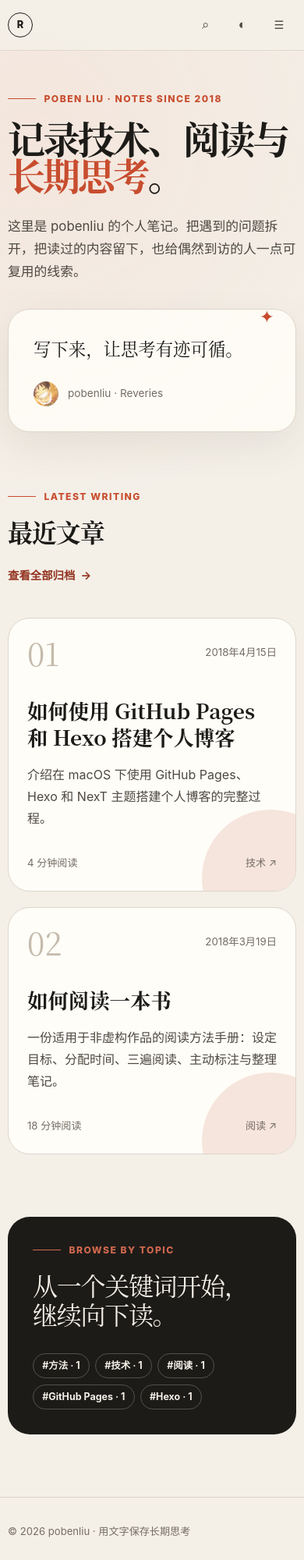
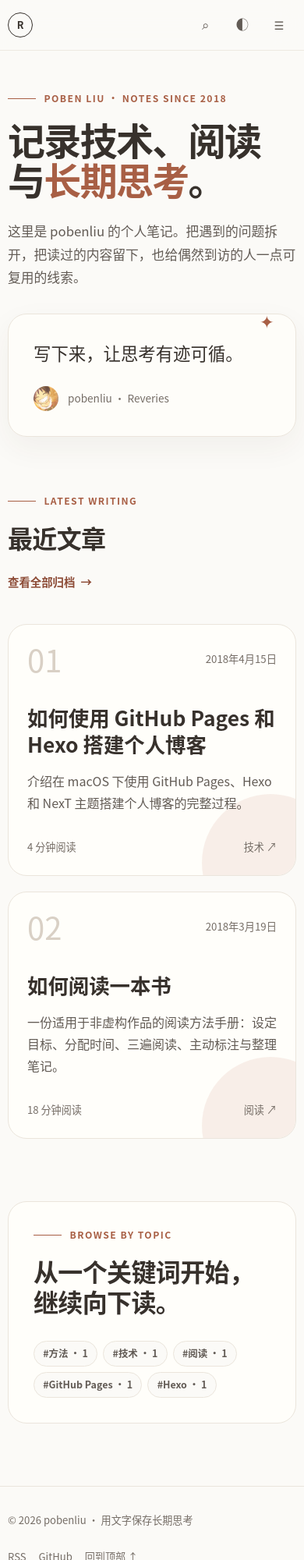
Before and after one commit to pobenliu/pobenliu.github.io, an Astro site: page / in a window 390 px wide. Shown: the top 2000 px of the page at 78% size. Built offline with nearby package versions, Linux system fonts and the light colour scheme; Astro itself is replaced by a stand-in of ours.

Commit message:
Lighten warm color palette and typography

```diff
--- a/src/components/BaseHead.astro
+++ b/src/components/BaseHead.astro
@@ -31,8 +31,7 @@ const imageURL = new URL(image, Astro.site ?? SITE.url);
 <meta charset="utf-8" />
 <meta name="viewport" content="width=device-width, initial-scale=1" />
 <meta name="generator" content={Astro.generator} />
-<meta name="theme-color" content="#f4f0e8" media="(prefers-color-scheme: light)" />
-<meta name="theme-color" content="#171614" media="(prefers-color-scheme: dark)" />
+<meta name="theme-color" content="#fbfaf7" />
 
 <title>{pageTitle}</title>
 <meta name="description" content={description} />
@@ -62,7 +61,7 @@ const imageURL = new URL(image, Astro.site ?? SITE.url);
   (() => {
     try {
       const saved = localStorage.getItem('theme');
-      const theme = saved || (matchMedia('(prefers-color-scheme: dark)').matches ? 'dark' : 'light');
+      const theme = saved || 'light';
       document.documentElement.dataset.theme = theme;
     } catch {}
   })();
--- a/src/styles/global.css
+++ b/src/styles/global.css
@@ -1,42 +1,42 @@
 :root {
   color-scheme: light;
-  --bg: #f4f0e8;
-  --surface: #fffdf8;
+  --bg: #fbfaf7;
+  --surface: #fffefa;
   --surface-strong: #ffffff;
-  --text: #1d1b18;
-  --text-soft: #4d4841;
-  --muted: #746d64;
-  --line: #ddd5c8;
-  --line-strong: #c5bbac;
-  --accent: #c84d2f;
-  --accent-deep: #92331f;
-  --accent-soft: #f3dcd2;
-  --selection: #efd0c2;
-  --code-bg: #efebe4;
-  --shadow: 0 18px 50px rgba(49, 38, 27, 0.08);
+  --text: #37312c;
+  --text-soft: #625b55;
+  --muted: #756d66;
+  --line: #ebe5dc;
+  --line-strong: #d9d0c5;
+  --accent: #a85f45;
+  --accent-deep: #8d4c37;
+  --accent-soft: #f5e9e2;
+  --selection: #f0ddd4;
+  --code-bg: #f5f1eb;
+  --shadow: 0 14px 38px rgba(74, 58, 43, 0.055);
   --radius-sm: 10px;
-  --radius-md: 18px;
-  --radius-lg: 28px;
-  --font-sans: ui-sans-serif, -apple-system, BlinkMacSystemFont, "Segoe UI", "PingFang SC", "Hiragino Sans GB", "Microsoft YaHei", sans-serif;
-  --font-serif: "Songti SC", STSong, "Noto Serif CJK SC", "Source Han Serif SC", Georgia, serif;
+  --radius-md: 16px;
+  --radius-lg: 24px;
+  --font-sans: "Microsoft YaHei", "Microsoft YaHei UI", "PingFang SC", "Noto Sans CJK SC", "Source Han Sans SC", "Hiragino Sans GB", "Segoe UI", Arial, sans-serif;
+  --font-serif: var(--font-sans);
 }
 
 :root[data-theme='dark'] {
   color-scheme: dark;
-  --bg: #171614;
-  --surface: #211f1c;
-  --surface-strong: #292622;
-  --text: #f1ece3;
-  --text-soft: #d1c9bd;
-  --muted: #a79e91;
-  --line: #3d3933;
-  --line-strong: #554e45;
-  --accent: #ef805f;
-  --accent-deep: #ff9a7c;
-  --accent-soft: #4a2b23;
-  --selection: #633628;
-  --code-bg: #24211e;
-  --shadow: 0 18px 50px rgba(0, 0, 0, 0.22);
+  --bg: #292521;
+  --surface: #322e29;
+  --surface-strong: #3a3530;
+  --text: #f6f2eb;
+  --text-soft: #d8d0c7;
+  --muted: #b4aaa0;
+  --line: #4a443d;
+  --line-strong: #625950;
+  --accent: #e9a084;
+  --accent-deep: #f3b69f;
+  --accent-soft: #4a352d;
+  --selection: #5b3d33;
+  --code-bg: #302b27;
+  --shadow: 0 14px 38px rgba(0, 0, 0, 0.16);
 }
 
 *,
@@ -54,9 +54,7 @@ html {
 body {
   margin: 0;
   min-height: 100vh;
-  background:
-    radial-gradient(circle at 12% 8%, color-mix(in srgb, var(--accent-soft) 52%, transparent) 0, transparent 31rem),
-    var(--bg);
+  background: var(--bg);
   color: var(--text);
   font-family: var(--font-sans);
   font-size: 16px;
@@ -158,8 +156,8 @@ a:hover {
   font-family: var(--font-serif);
   font-size: clamp(2rem, 5vw, 3.7rem);
   font-weight: 600;
-  letter-spacing: -0.035em;
-  line-height: 1.15;
+  letter-spacing: -0.02em;
+  line-height: 1.2;
 }
 
 .text-link {
@@ -322,8 +320,8 @@ a:hover {
   font-family: var(--font-serif);
   font-size: clamp(3rem, 8vw, 6.9rem);
   font-weight: 600;
-  letter-spacing: -0.065em;
-  line-height: 0.98;
+  letter-spacing: -0.035em;
+  line-height: 1.05;
 }
 
 .hero h1 em {
@@ -510,13 +508,14 @@ a:hover {
 .topics-band {
   margin-bottom: clamp(5rem, 10vw, 8rem);
   padding: clamp(2rem, 6vw, 4rem);
+  border: 1px solid var(--line);
   border-radius: var(--radius-lg);
-  background: var(--text);
-  color: var(--bg);
+  background: var(--surface);
+  color: var(--text);
 }
 
 .topics-band .eyebrow {
-  color: color-mix(in srgb, var(--accent) 85%, white);
+  color: var(--accent);
 }
 
 .topics-band h2 {
@@ -524,21 +523,21 @@ a:hover {
   margin: 0 0 2rem;
   font-family: var(--font-serif);
   font-size: clamp(2rem, 5vw, 4.2rem);
-  font-weight: 500;
-  letter-spacing: -0.04em;
-  line-height: 1.15;
+  font-weight: 600;
+  letter-spacing: -0.02em;
+  line-height: 1.2;
 }
 
 .topics-band .tag {
-  border-color: color-mix(in srgb, var(--bg) 25%, transparent);
-  background: transparent;
-  color: var(--bg);
+  border-color: var(--line);
+  background: var(--bg);
+  color: var(--text-soft);
 }
 
 .topics-band .tag:hover {
   border-color: var(--accent);
-  background: var(--accent);
-  color: white;
+  background: var(--accent-soft);
+  color: var(--accent-deep);
 }
 
 .page-hero {
@@ -707,8 +706,8 @@ a:hover {
   font-family: var(--font-serif);
   font-size: clamp(2.5rem, 7vw, 5.6rem);
   font-weight: 600;
-  letter-spacing: -0.055em;
-  line-height: 1.08;
+  letter-spacing: -0.03em;
+  line-height: 1.12;
 }
 
 .article-description {
@@ -1149,7 +1148,7 @@ a:hover {
   }
 
   .article-title {
-    letter-spacing: -0.04em;
+    letter-spacing: -0.02em;
   }
 
   .article-shell {
```
Also changed, not shown: public/site.webmanifest.
